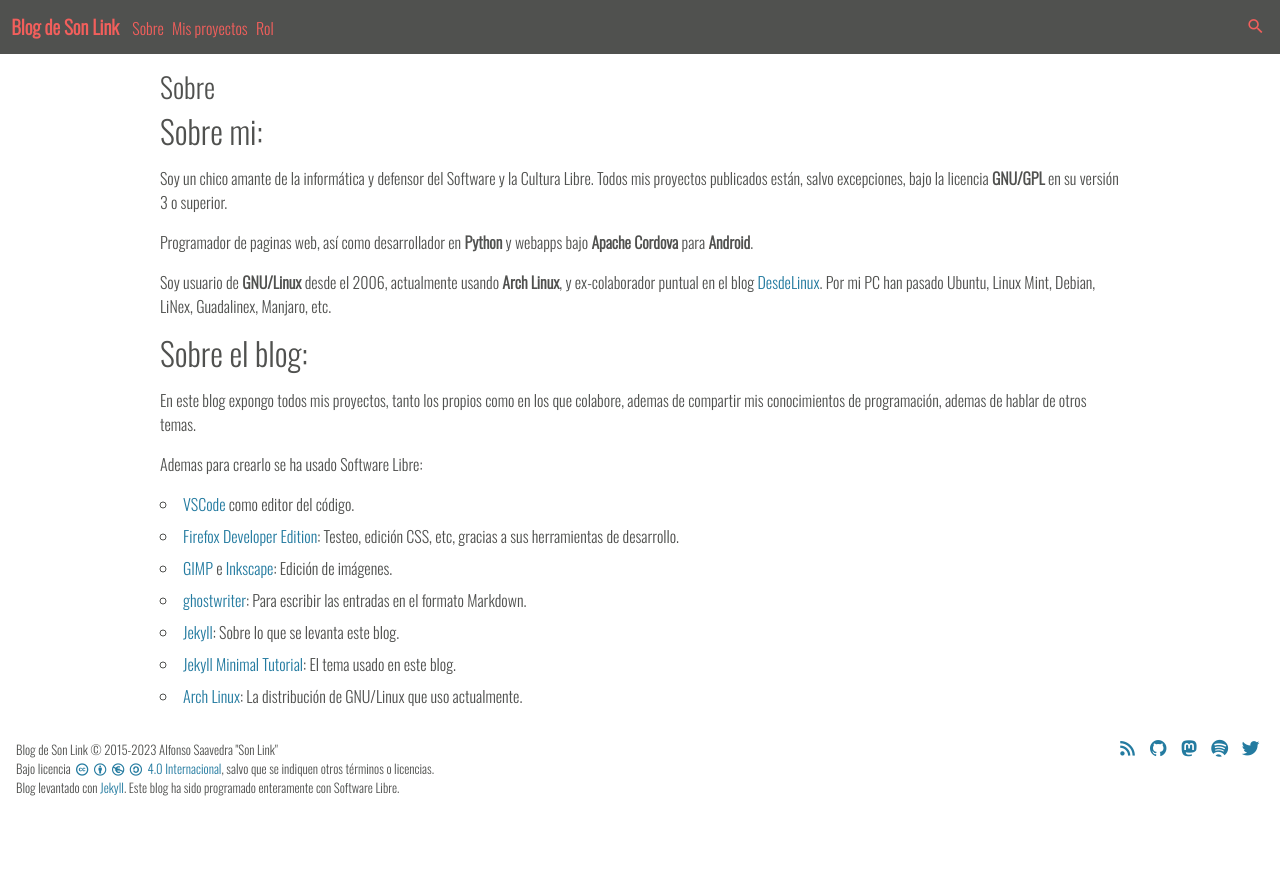
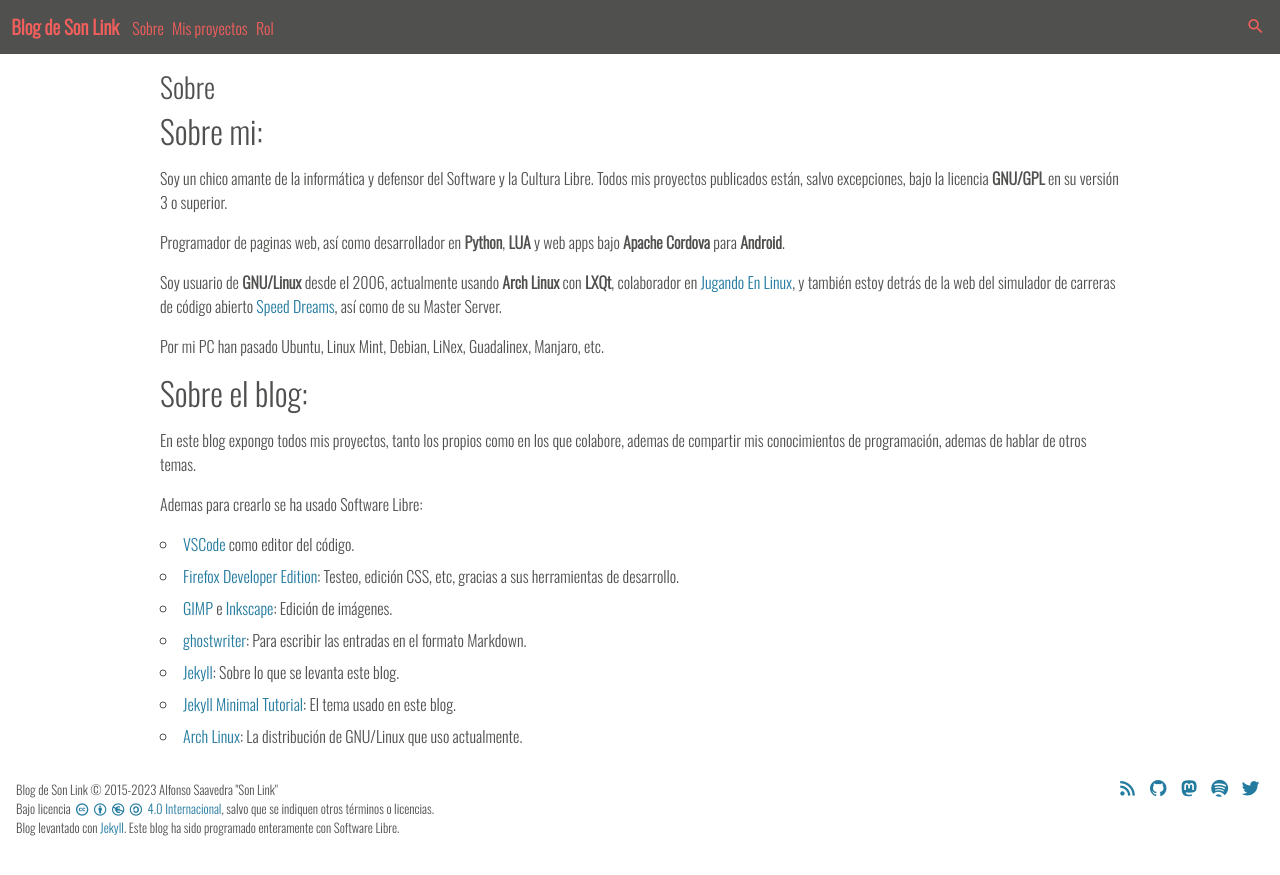
Before and after one commit to son-link/son-link.github.io, a Jekyll site: the page built from about.md, in a window 1280 px wide. Shown: the top 875 px of the page. Built offline with Jekyll 4.4.1, drawn with Linux system fonts in a browser that asks for light colours.

Commit message:
Actualizado about.md

```diff
--- a/about.md
+++ b/about.md
@@ -8,9 +8,11 @@
 
 Soy un chico amante de la informática y defensor del Software y la Cultura Libre. Todos mis proyectos publicados están, salvo excepciones, bajo la licencia **GNU/GPL** en su versión 3 o superior.
 
-Programador de paginas web, así como desarrollador en **Python** y webapps bajo **Apache Cordova** para **Android**.
+Programador de paginas web, así como desarrollador en **Python**, **LUA** y web apps bajo **Apache Cordova** para **Android**.
 
-Soy usuario de **GNU/Linux** desde el 2006, actualmente usando **Arch Linux**, y ex-colaborador puntual en el blog [DesdeLinux](http://blog.desdelinux.net). Por mi PC han pasado Ubuntu, Linux Mint, Debian, LiNex, Guadalinex, Manjaro, etc.
+Soy usuario de **GNU/Linux** desde el 2006, actualmente usando **Arch Linux** con **LXQt**, colaborador en [Jugando En Linux](https://jugandoenlinux.com), y también estoy detrás de la web del simulador de carreras de código abierto [Speed Dreams](https://www.speed-dreams.net), así como de su Master Server.
+
+Por mi PC han pasado Ubuntu, Linux Mint, Debian, LiNex, Guadalinex, Manjaro, etc.
 
 ### Sobre el blog:
 
```
